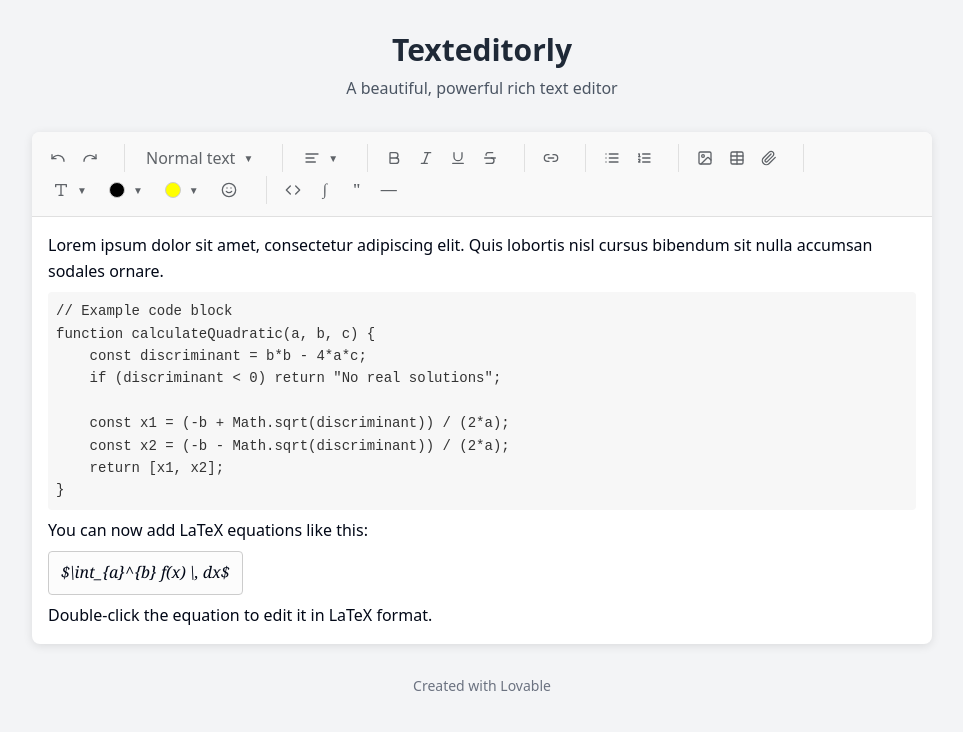
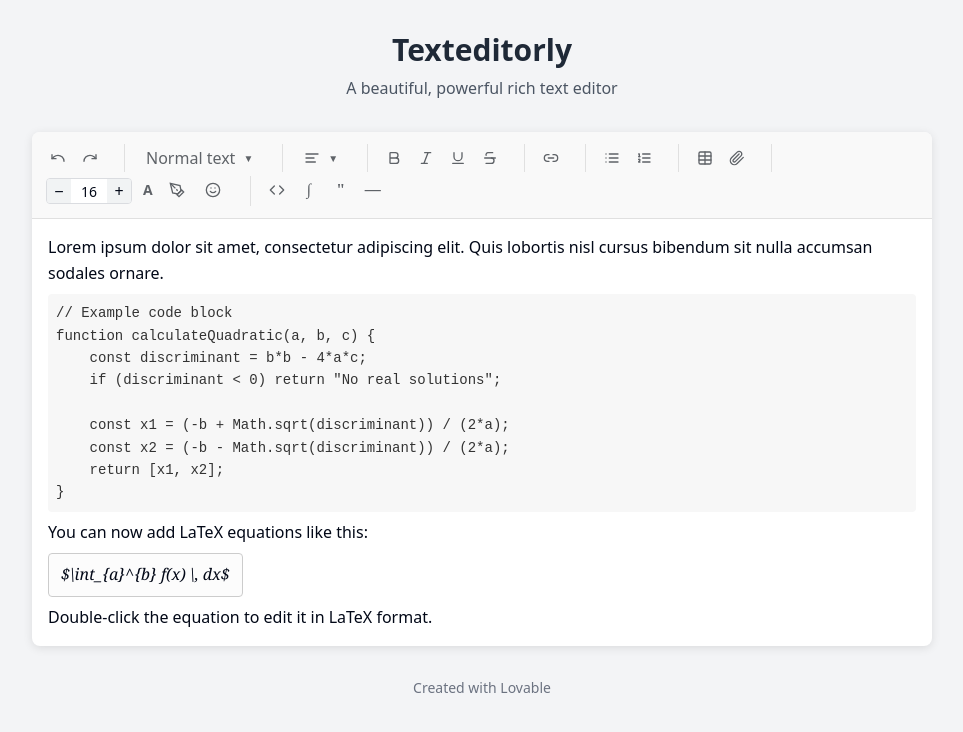
Before and after one commit to Web-Scramble/scramble-editor, a React (Vite) app: page / in a window 1280 px wide. Shown: the top 732 px of the page, without its empty margins (158-1121 px from the left). Built offline with nearby package versions, Linux system fonts and the light colour scheme.

Commit message:
Remove image icon and improve color/font size pickers
Remove the image icon from the toolbar.
Improve the highlight and font color icons to match the provided screenshot.
Improve the font size picker to match the provided screenshot.

```diff
--- /dev/null
+++ b/src/components/TextEditor/NumberInput.tsx
@@ -0,0 +1,66 @@
+
+import React, { useState } from 'react';
+
+interface NumberInputProps {
+  initialValue: number;
+  min?: number;
+  max?: number;
+  step?: number;
+  onChange: (value: number) => void;
+}
+
+export const NumberInput: React.FC<NumberInputProps> = ({
+  initialValue = 16,
+  min = 8,
+  max = 96,
+  step = 1,
+  onChange
+}) => {
+  const [value, setValue] = useState(initialValue);
+
+  const handleChange = (e: React.ChangeEvent<HTMLInputElement>) => {
+    const newValue = parseInt(e.target.value, 10);
+    if (!isNaN(newValue)) {
+      updateValue(newValue);
+    }
+  };
+
+  const handleIncrement = () => {
+    updateValue(value + step);
+  };
+
+  const handleDecrement = () => {
+    updateValue(value - step);
+  };
+
+  const updateValue = (newValue: number) => {
+    const clampedValue = Math.min(Math.max(newValue, min), max);
+    setValue(clampedValue);
+    onChange(clampedValue);
+  };
+
+  return (
+    <div className="number-input-container">
+      <button
+        className="number-btn decrement"
+        onClick={handleDecrement}
+        disabled={value <= min}
+      >
+        −
+      </button>
+      <input
+        type="text"
+        className="number-input"
+        value={value}
+        onChange={handleChange}
+      />
+      <button
+        className="number-btn increment"
+        onClick={handleIncrement}
+        disabled={value >= max}
+      >
+        +
+      </button>
+    </div>
+  );
+};
--- a/src/components/TextEditor/TextEditor.css
+++ b/src/components/TextEditor/TextEditor.css
@@ -1,3 +1,4 @@
+
 .editor-container {
   width: 100%;
   max-width: 900px;
@@ -223,36 +224,99 @@
   border-color: #f1f3f4;
 }
 
-.color-preview, .highlight-preview {
-  width: 16px;
-  height: 16px;
-  border-radius: 50%;
-  border: 1px solid #ccc;
-  display: inline-block;
+/* New Font Color Button Style */
+.text-color-btn {
+  display: flex;
+  flex-direction: column;
+  align-items: center;
+  padding: 2px 4px;
+  gap: 0;
 }
 
-.highlight-preview {
-  background-color: #FFFF00;
+.text-color-icon {
+  font-size: 14px;
+  font-weight: bold;
 }
 
-.font-size-option {
-  padding: 5px 10px;
+.color-bar {
+  height: 3px;
+  width: 100%;
+  margin-top: 1px;
+  border-radius: 1px;
+}
+
+/* Highlight button style */
+.highlight-btn {
+  padding: 2px 6px;
+}
+
+.highlight-icon svg {
+  stroke: #5f6368;
+}
+
+/* Number Input for Font Size */
+.number-input-container {
+  display: flex;
+  align-items: center;
+  border: 1px solid #dadce0;
+  border-radius: 4px;
+  overflow: hidden;
+}
+
+.number-btn {
+  width: 24px;
+  height: 24px;
+  border: none;
+  background-color: #f1f3f4;
+  cursor: pointer;
+  display: flex;
+  align-items: center;
+  justify-content: center;
+}
+
+.number-btn:hover {
+  background-color: #e8eaed;
+}
+
+.number-btn:disabled {
+  opacity: 0.5;
+  cursor: not-allowed;
+}
+
+.number-input {
+  width: 36px;
+  border: none;
+  text-align: center;
+  font-size: 14px;
+  outline: none;
+  padding: 0;
+  height: 24px;
+}
+
+.paragraph-style-menu {
+  display: flex;
+  flex-direction: row;
+  gap: 4px;
+  padding: 4px;
+  width: auto;
+}
+
+.paragraph-option {
+  display: flex;
+  align-items: center;
+  justify-content: center;
+  width: 28px;
+  height: 28px;
   cursor: pointer;
   border-radius: 4px;
-  min-width: 100px;
 }
 
-.font-size-option:hover {
+.paragraph-option:hover {
   background-color: #f1f3f4;
 }
 
-.color-preview {
-  width: 16px;
-  height: 16px;
-  border-radius: 50%;
-  background-color: #000000;
-  border: 1px solid #ccc;
-  display: inline-block;
+.font-size-container {
+  padding: 2px;
 }
 
 .attachment {
@@ -279,7 +343,13 @@
   margin: 16px 0;
 }
 
-.math-icon, .quote-icon, .divider-icon {
+.math-icon {
+  font-family: serif;
+  font-weight: bold;
+  font-size: 16px;
+}
+
+.quote-icon, .divider-icon {
   font-family: serif;
   font-weight: bold;
   font-size: 16px;
--- a/src/components/TextEditor/TextEditor.tsx
+++ b/src/components/TextEditor/TextEditor.tsx
@@ -107,9 +107,8 @@ export const TextEditor = () => {
     const selection = window.getSelection();
     if (selection && selection.rangeCount > 0) {
       const range = selection.getRangeAt(0);
-      const selectedText = range.toString();
+      const selectedText = range.toString() || '// Add your code here';
 
-      if (selectedText) {
       const codeBlock = document.createElement('div');
       codeBlock.className = 'code-block animate-in';
       codeBlock.textContent = selectedText;
@@ -119,20 +118,6 @@ export const TextEditor = () => {
 
       // Clear selection
       selection.removeAllRanges();
-      } else {
-        // If no text is selected, insert an empty code block
-        const codeBlock = document.createElement('div');
-        codeBlock.className = 'code-block animate-in';
-        codeBlock.textContent = '// Add your code here';
-
-        range.insertNode(codeBlock);
-
-        // Select the placeholder text
-        const newRange = document.createRange();
-        newRange.selectNodeContents(codeBlock);
-        selection.removeAllRanges();
-        selection.addRange(newRange);
-      }
     }
   };
 
@@ -180,41 +165,6 @@ export const TextEditor = () => {
       // Clear selection
       selection.removeAllRanges();
     }
-  };
-
-  const insertImage = () => {
-    const fileInput = document.createElement('input');
-    fileInput.type = 'file';
-    fileInput.accept = 'image/*';
-    fileInput.style.display = 'none';
-    document.body.appendChild(fileInput);
-
-    fileInput.addEventListener('change', function() {
-      if (this.files && this.files[0]) {
-        const file = this.files[0];
-        const reader = new FileReader();
-
-        reader.onload = function(e) {
-          const img = document.createElement('img');
-          img.src = e.target?.result as string;
-          img.className = 'inserted-image animate-in';
-          img.style.maxWidth = '100%';
-
-          const selection = window.getSelection();
-          if (selection && selection.rangeCount > 0) {
-            const range = selection.getRangeAt(0);
-            range.deleteContents();
-            range.insertNode(img);
-          }
-        };
-
-        reader.readAsDataURL(file);
-      }
-
-      document.body.removeChild(fileInput);
-    });
-
-    fileInput.click();
   };
 
   const handleAttachment = () => {
@@ -300,7 +250,6 @@ export const TextEditor = () => {
         toggleDropdown={toggleDropdown}
         insertCodeBlock={insertCodeBlock}
         insertEquation={insertEquation}
-        insertImage={insertImage}
         handleAttachment={handleAttachment}
         insertDivider={insertDivider}
         onParagraphStyle={handleParagraphStyle}
--- a/src/components/TextEditor/Toolbar.tsx
+++ b/src/components/TextEditor/Toolbar.tsx
@@ -3,11 +3,11 @@ import React from 'react';
 import {
   Bold, Italic, Underline, Strikethrough,
   AlignLeft, AlignCenter, AlignRight, AlignJustify,
-  Code, Link2, List, ListOrdered, Image, Table, Paperclip,
-  Type, Smile, Undo, Redo
+  Code, Link2, List, ListOrdered, Table, Paperclip,
+  Smile, Undo, Redo
 } from 'lucide-react';
 import { ColorPicker } from './ColorPicker';
-import { FontSizePicker } from './FontSizePicker';
+import { NumberInput } from './NumberInput';
 import { EmojiPicker } from './EmojiPicker';
 
 interface ToolbarProps {
@@ -29,7 +29,6 @@ interface ToolbarProps {
   toggleDropdown: (dropdown: 'color' | 'highlight' | 'fontSize' | 'emoji' | 'paragraphStyle', e: React.MouseEvent) => void;
   insertCodeBlock: () => void;
   insertEquation: () => void;
-  insertImage: () => void;
   handleAttachment: () => void;
   insertDivider: () => void;
   onParagraphStyle: (command: string) => void;
@@ -45,7 +44,6 @@ export const Toolbar: React.FC<ToolbarProps> = ({
   toggleDropdown,
   insertCodeBlock,
   insertEquation,
-  insertImage,
   handleAttachment,
   insertDivider,
   onParagraphStyle
@@ -53,6 +51,10 @@ export const Toolbar: React.FC<ToolbarProps> = ({
   const handleButtonClick = (e: React.MouseEvent, command: string, value: any = null) => {
     e.preventDefault();
     execCommand(command, false, value);
+  };
+
+  const handleFontSizeChange = (size: number) => {
+    onFontSizeChange(`${size}px`);
   };
 
   return (
@@ -150,9 +152,6 @@ export const Toolbar: React.FC<ToolbarProps> = ({
       <div className="toolbar-divider"></div>
 
       <div className="toolbar-group">
-        <button className="btn" title="Insert Image" onClick={insertImage}>
-          <Image size={16} />
-        </button>
         <button className="btn" title="Insert Table" onClick={(e) => {
           const html = '<table style="width:100%; border-collapse: collapse;"><tr><td style="border: 1px solid #ccc; padding: 8px;"></td><td style="border: 1px solid #ccc; padding: 8px;"></td></tr><tr><td style="border: 1px solid #ccc; padding: 8px;"></td><td style="border: 1px solid #ccc; padding: 8px;"></td></tr></table><p></p>';
           execCommand('insertHTML', false, html);
@@ -168,30 +167,22 @@ export const Toolbar: React.FC<ToolbarProps> = ({
 
       <div className="toolbar-group">
         <div className="dropdown" id="font-size-dropdown">
-          <button
-            className="dropdown-btn"
-            title="Font Size"
-            onClick={(e) => toggleDropdown('fontSize', e)}
-          >
-            <Type size={16} />
-            <span className="arrow">▼</span>
-          </button>
-          {editorState.showFontSizePicker && (
-            <FontSizePicker onSelect={onFontSizeChange} />
-          )}
+          <div className="font-size-container">
+            <NumberInput initialValue={16} min={8} max={96} onChange={handleFontSizeChange} />
+          </div>
         </div>
 
         <div className="dropdown" id="color-dropdown">
           <button
-            className="dropdown-btn"
+            className="dropdown-btn text-color-btn"
             title="Font Color"
             onClick={(e) => toggleDropdown('color', e)}
           >
-            <span
-              className="color-preview"
+            <span className="text-color-icon">A</span>
+            <div
+              className="color-bar"
               style={{ backgroundColor: editorState.currentColor }}
-            ></span>
-            <span className="arrow">▼</span>
+            ></div>
           </button>
           {editorState.showColorPicker && (
             <ColorPicker onSelect={onColorChange} type="foreColor" />
@@ -200,15 +191,18 @@ export const Toolbar: React.FC<ToolbarProps> = ({
 
         <div className="dropdown" id="highlight-dropdown">
           <button
-            className="dropdown-btn"
+            className="dropdown-btn highlight-btn"
             title="Highlight Color"
             onClick={(e) => toggleDropdown('highlight', e)}
           >
-            <span
-              className="highlight-preview"
-              style={{ backgroundColor: editorState.currentHighlightColor }}
-            ></span>
-            <span className="arrow">▼</span>
+            <span className="highlight-icon">
+              <svg width="16" height="16" viewBox="0 0 24 24" fill="none" stroke="currentColor" strokeWidth="2">
+                <path d="M12 19l7-7 3 3-7 7-3-3z" />
+                <path d="M18 13l-1.5-7.5L2 2l3.5 14.5L13 18l5-5z" />
+                <path d="M2 2l7.586 7.586" />
+                <path d="M11 11l2 2" />
+              </svg>
+            </span>
           </button>
           {editorState.showHighlightPicker && (
             <ColorPicker onSelect={onHighlightChange} type="hiliteColor" />
```
Lines whose indentation alone changed are shown as unchanged.
